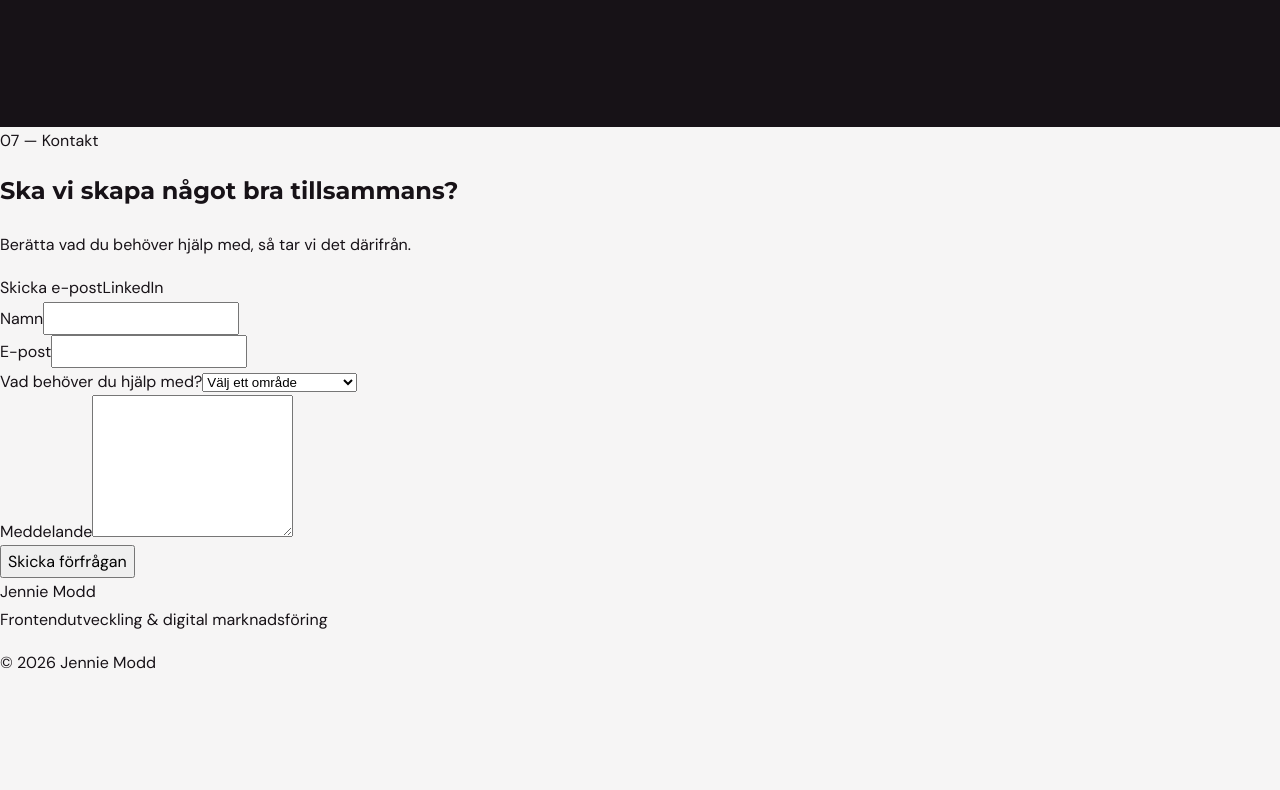
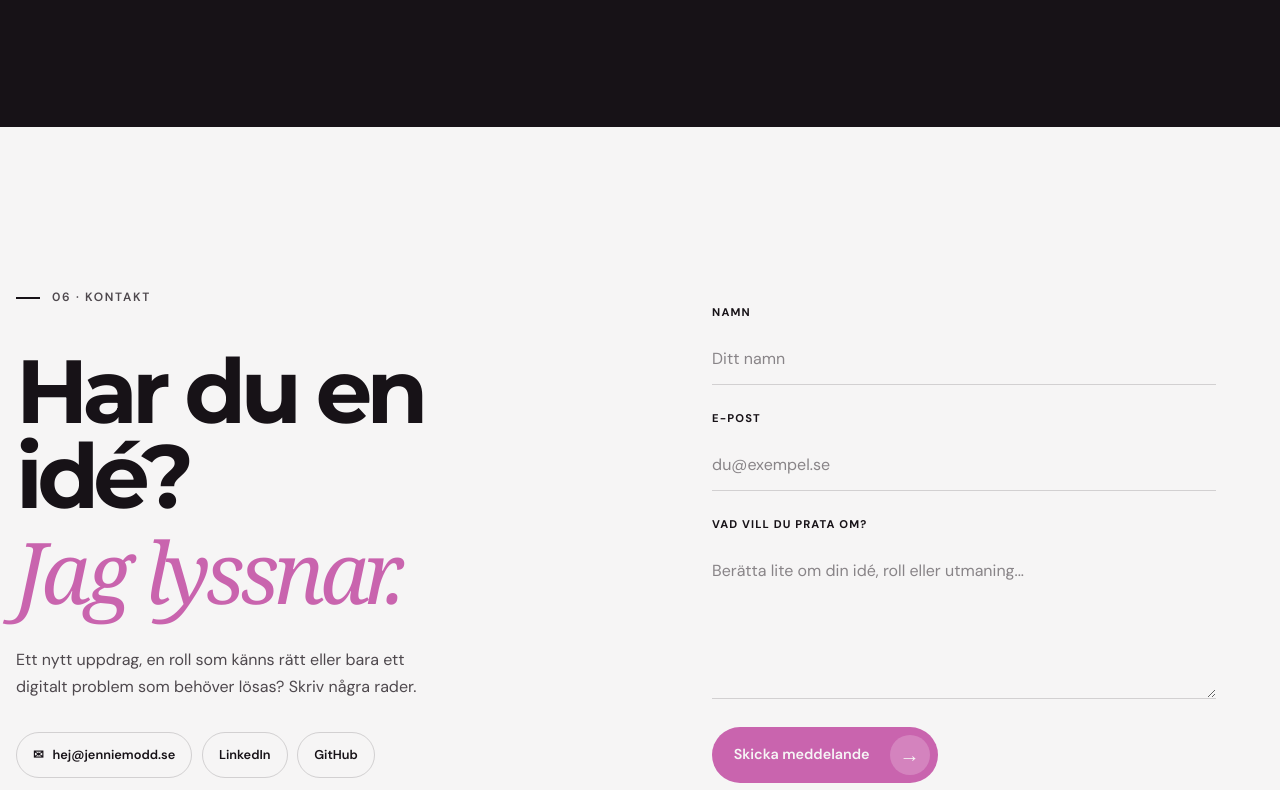
Before and after one commit to jenniemodd/portfolio_2, a React (Vite) app: page / in a window 1280 px wide. Shown: the part 6490-7280 px from the top of the page. Before the commit the page ends 7182 px from the top, so only its background shows below. Built offline with nearby package versions, Linux system fonts and the light colour scheme.

Commit message:
feat: enhance Contact component with styling and form improvements

```diff
--- /dev/null
+++ b/src/components/Contact.module.css
@@ -0,0 +1,309 @@
+
+/* Sektion */
+.contact {
+  width: 100%;
+  padding-block: var(--space-section);
+  color: var(--color-ink);
+  background: var(--color-paper);
+}
+
+.container {
+  display: grid;
+  grid-template-columns: minmax(0, 1fr) minmax(0, 1.05fr);
+  align-items: start;
+  gap: clamp(2.5rem, 6vw, 6rem);
+
+  width: var(--page);
+  margin-inline: auto;
+}
+
+/* Vänster sida */
+.intro {
+  min-width: 0;
+  padding-top: 2rem;
+}
+
+.eyebrow {
+  display: flex;
+  align-items: center;
+  gap: 0.75rem;
+
+  margin: 0 0 2.5rem;
+  color: var(--color-ink-soft);
+  font-size: 0.75rem;
+  font-weight: 600;
+  letter-spacing: 0.14em;
+  text-transform: uppercase;
+}
+
+.eyebrow::before {
+  content: "";
+  width: 1.5rem;
+  height: 2px;
+  background: var(--color-ink);
+}
+
+.heading {
+  margin: 0;
+  color: var(--color-ink);
+  font-family: var(--font-heading);
+  font-size: clamp(3.5rem, 7vw, 6rem);
+  font-weight: 700;
+  line-height: 0.95;
+  letter-spacing: -0.065em;
+}
+
+.heading span {
+  display: inline-block;
+  margin-top: 0.15em;
+  color: var(--color-pink);
+  font-family: Georgia, "Times New Roman", serif;
+  font-size: 0.95em;
+  font-weight: 400;
+  font-style: italic;
+  letter-spacing: -0.06em;
+}
+
+.description {
+  max-width: 27rem;
+  margin: 2rem 0;
+  color: var(--color-ink-soft);
+  font-size: 1rem;
+  line-height: var(--line-height-body);
+}
+
+/* Kontaktlänkar */
+.contactLinks {
+  display: flex;
+  flex-wrap: wrap;
+  align-items: center;
+  gap: 0.6rem;
+}
+
+.contactLinks a {
+  display: inline-flex;
+  align-items: center;
+  justify-content: center;
+  gap: 0.55rem;
+
+  min-height: 2.75rem;
+  padding: 0.7rem 1rem;
+
+  color: var(--color-ink);
+  background: transparent;
+  border: 1px solid var(--color-line);
+  border-radius: 999px;
+
+  font-size: 0.8rem;
+  font-weight: 600;
+  text-decoration: none;
+
+  transition:
+    background var(--transition-fast),
+    border-color var(--transition-fast),
+    color var(--transition-fast);
+}
+
+.contactLinks a:hover {
+  background: var(--color-cream);
+  border-color: var(--color-ink-soft);
+}
+
+.contactLinks a:focus-visible {
+  outline: 2px solid var(--color-pink);
+  outline-offset: 3px;
+}
+
+/* Formulärpanel */
+.form {
+  display: flex;
+  flex-direction: column;
+  gap: 1.5rem;
+
+  min-width: 0;
+  padding: clamp(2rem, 4vw, 3rem);
+
+  background: var(--color-cream);
+  border-radius: var(--radius-lg);
+}
+
+/* Formulärfält */
+.field {
+  display: flex;
+  flex-direction: column;
+  gap: 0.75rem;
+}
+
+.field label {
+  color: var(--color-ink);
+  font-size: 0.7rem;
+  font-weight: 700;
+  letter-spacing: 0.1em;
+  text-transform: uppercase;
+}
+
+.field input,
+.field textarea {
+  width: 100%;
+  min-width: 0;
+  padding: 0.75rem 0;
+
+  color: var(--color-ink);
+  background: transparent;
+  border: 0;
+  border-bottom: 1px solid var(--color-line);
+  border-radius: 0;
+
+  font: inherit;
+  font-size: 1rem;
+  line-height: 1.6;
+
+  transition: border-color var(--transition-fast);
+}
+
+.field input {
+  min-height: 2.5rem;
+}
+
+.field textarea {
+  min-height: 8rem;
+  resize: vertical;
+}
+
+.field input::placeholder,
+.field textarea::placeholder {
+  color: var(--color-ink-soft);
+  opacity: 0.65;
+}
+
+.field input:focus,
+.field textarea:focus {
+  outline: none;
+  border-bottom-color: var(--color-pink);
+}
+
+.field input:focus-visible,
+.field textarea:focus-visible {
+  box-shadow: 0 1px 0 var(--color-pink);
+}
+
+/* Skicka-knapp */
+.submit {
+  display: inline-flex;
+  align-items: center;
+  justify-content: space-between;
+  gap: 1.25rem;
+  align-self: flex-start;
+
+  min-height: 3.5rem;
+  margin-top: 0.25rem;
+  padding: 0.45rem 0.5rem 0.45rem 1.35rem;
+
+  color: var(--color-paper);
+  background: var(--color-pink);
+  border: 0;
+  border-radius: 999px;
+
+  font: inherit;
+  font-size: 0.9rem;
+  font-weight: 600;
+  cursor: pointer;
+
+  transition:
+    background var(--transition-fast),
+    transform var(--transition-fast);
+}
+
+.submit:hover {
+  background: var(--color-plum);
+}
+
+.submit:active {
+  transform: scale(0.98);
+}
+
+.submit:focus-visible {
+  outline: 2px solid var(--color-plum);
+  outline-offset: 4px;
+}
+
+.arrow {
+  display: grid;
+  width: 2.5rem;
+  height: 2.5rem;
+  flex-shrink: 0;
+  place-items: center;
+
+  color: var(--color-paper);
+  background: rgba(255, 255, 255, 0.2);
+  border-radius: 50%;
+
+  font-size: 1.25rem;
+  transition: transform var(--transition-fast);
+}
+
+.submit:hover .arrow {
+  transform: translateX(3px);
+}
+
+/* Surfplatta */
+@media (max-width: 900px) {
+  .container {
+    grid-template-columns: minmax(0, 1fr);
+    gap: 3rem;
+  }
+
+  .intro {
+    padding-top: 0;
+  }
+
+  .heading {
+    font-size: clamp(3.5rem, 9vw, 5.5rem);
+  }
+
+  .description {
+    margin-block: 1.5rem;
+  }
+
+  .form {
+    width: 100%;
+  }
+}
+
+/* Mobil */
+@media (max-width: 600px) {
+  .heading {
+    font-size: clamp(3rem, 12vw, 4.5rem);
+  }
+
+  .eyebrow {
+    margin-bottom: 2rem;
+  }
+
+  .description {
+    font-size: 0.95rem;
+  }
+
+  .contactLinks {
+    gap: 0.5rem;
+  }
+
+  .contactLinks a {
+    padding-inline: 0.85rem;
+    font-size: 0.75rem;
+  }
+
+  .form {
+    gap: 1.35rem;
+    padding: 1.5rem;
+    border-radius: var(--radius-md);
+  }
+
+  .field textarea {
+    min-height: 7rem;
+  }
+
+  .submit {
+    width: 100%;
+  }
+}
--- a/src/components/Contact.tsx
+++ b/src/components/Contact.tsx
@@ -1,73 +1,97 @@
+
+import styles from "./Contact.module.css"
 
 function Contact() {
   return (
-    <section id="contact">
-      <p>07 — Kontakt</p>
+    <section className={styles.contact} id="contact">
+      <div className={styles.container}>
+        <div className={styles.intro}>
+          <p className={styles.eyebrow}>06 · Kontakt</p>
 
-      <h2>Ska vi skapa något bra tillsammans?</h2>
+          <h2 className={styles.heading}>
+            Har du en
+            <br />
+            idé?
+            <br />
+            <span>Jag lyssnar.</span>
+          </h2>
 
-      <p>
-        Berätta vad du behöver hjälp med, så tar vi det
-        därifrån.
+          <p className={styles.description}>
+            Ett nytt uppdrag, en roll som känns rätt eller bara
+            ett digitalt problem som behöver lösas? Skriv några
+            rader.
           </p>
 
-      <div>
-        <a href="mailto:din.epost@example.com">
-          Skicka e-post
+          <div className={styles.contactLinks}>
+            <a href="mailto:hej@jenniemodd.se">
+              <span aria-hidden="true">✉</span>
+              hej@jenniemodd.se
             </a>
-        <a href="https://www.linkedin.com/" target="_blank" rel="noreferrer">
+
+            <a
+              href="https://www.linkedin.com/"
+              target="_blank"
+              rel="noreferrer"
+            >
               LinkedIn
             </a>
+
+            <a
+              href="https://github.com/"
+              target="_blank"
+              rel="noreferrer"
+            >
+              GitHub
+            </a>
+          </div>
         </div>
 
-      <form>
-        <div>
+        <form className={styles.form}>
+          <div className={styles.field}>
             <label htmlFor="name">Namn</label>
             <input
               id="name"
               name="name"
               type="text"
+              placeholder="Ditt namn"
               autoComplete="name"
               required
             />
           </div>
 
-        <div>
+          <div className={styles.field}>
             <label htmlFor="email">E-post</label>
             <input
               id="email"
               name="email"
               type="email"
+              placeholder="du@exempel.se"
               autoComplete="email"
               required
             />
           </div>
 
-        <div>
-          <label htmlFor="subject">Vad behöver du hjälp med?</label>
-          <select id="subject" name="subject" defaultValue="">
-            <option value="" disabled>
-              Välj ett område
-            </option>
-            <option value="frontend">Frontendutveckling</option>
-            <option value="marketing">Digital marknadsföring</option>
-            <option value="seo">SEO och analys</option>
-            <option value="other">Annat</option>
-          </select>
-        </div>
-
-        <div>
-          <label htmlFor="message">Meddelande</label>
+          <div className={styles.field}>
+            <label htmlFor="message">
+              Vad vill du prata om?
+            </label>
             <textarea
               id="message"
               name="message"
+              placeholder="Berätta lite om din idé, roll eller utmaning..."
               rows={5}
               required
             />
           </div>
 
-        <button type="submit">Skicka förfrågan</button>
+          <button className={styles.submit} type="submit">
+            <span>Skicka meddelande</span>
+            <span className={styles.arrow} aria-hidden="true">
+              →
+            </span>
+          </button>
         </form>
+      </div>
     </section>
   )
 }
```
Lines whose indentation alone changed are shown as unchanged.
